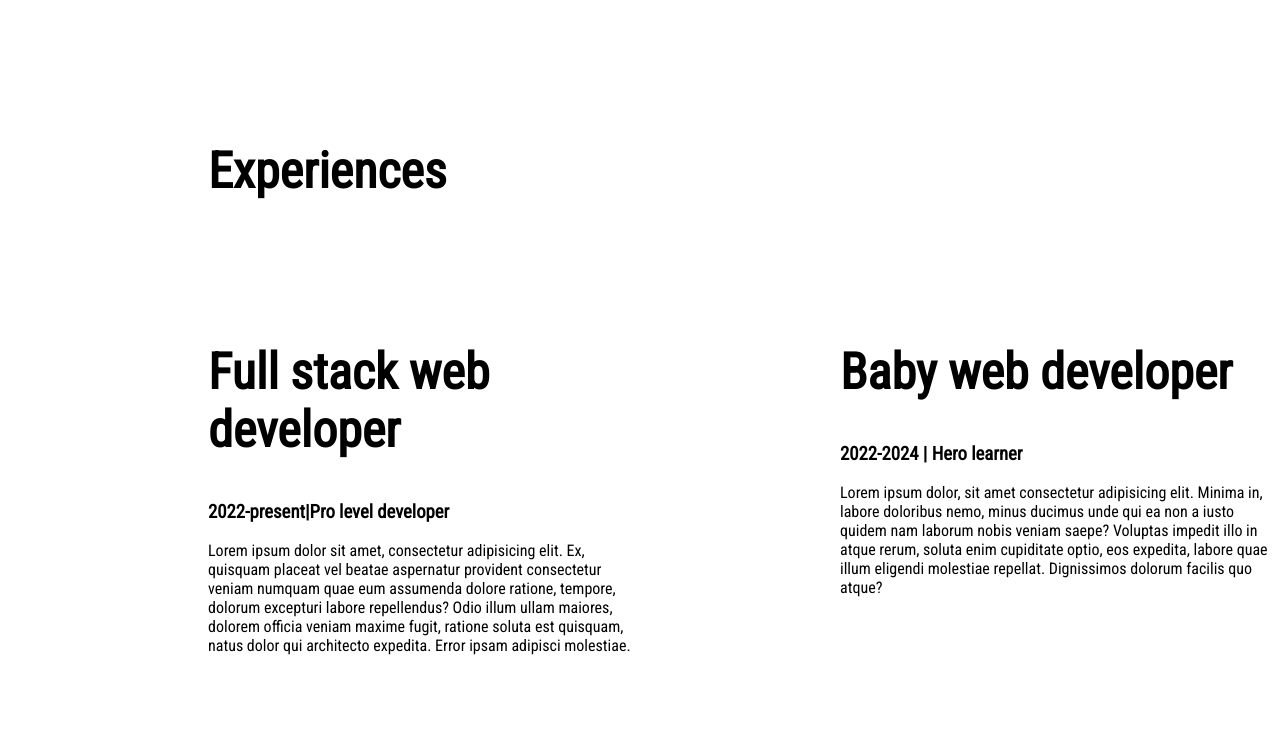
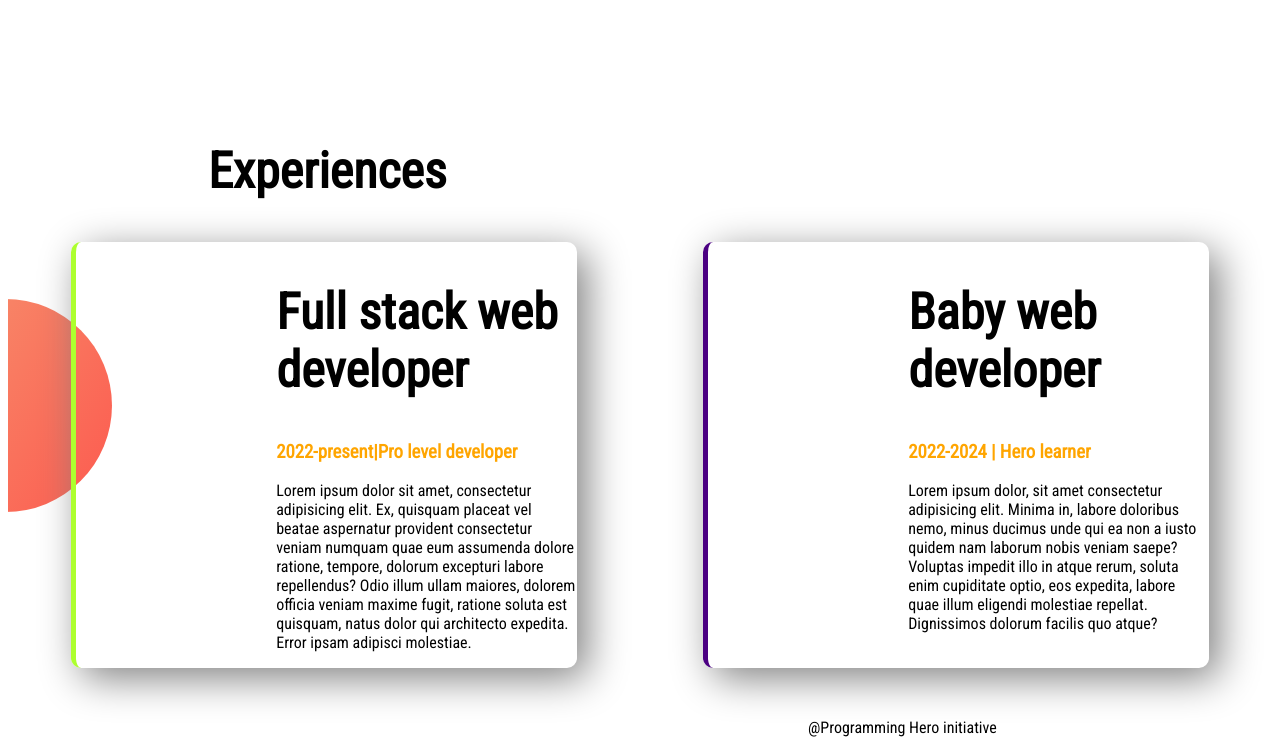
Before and after one commit to redwannirob/web-portfolio-again, a plain HTML site: page index.html in a window 1280 px wide. Shown: the part 1119-1864 px from the top of the page. Before the commit the page ends 1798 px from the top, so only its background shows below. Drawn offline with Linux system fonts and the light colour scheme.

Commit message:
added some colors and effects again

```diff
--- a/index.html
+++ b/index.html
@@ -50,19 +50,20 @@
     <section class="experience-area">
         <h1>Experiences</h1>
        <div class="flexible-container">
-        <div class="half-width">
+        <div class="experience-item experience-color-1">
             <h1>Full stack web developer</h1>
-            <h3>2022-present|Pro level developer</h3>
+            <h3 class="colored-text">2022-present|Pro level developer</h3>
             <p>Lorem ipsum dolor sit amet, consectetur adipisicing elit. Ex, quisquam placeat vel beatae aspernatur provident consectetur veniam numquam quae eum assumenda dolore ratione, tempore, dolorum excepturi labore repellendus? Odio illum ullam maiores, dolorem officia veniam maxime fugit, ratione soluta est quisquam, natus dolor qui architecto expedita. Error ipsam adipisci molestiae.</p>
         </div>
 
-        <div class="half-width">
+        <div class="experience-item experience-color-2">
             <h1>Baby web developer</h1>
-            <h3>2022-2024 | Hero learner</h3>
+            <h3 class="colored-text">2022-2024 | Hero learner</h3>
             <p>Lorem ipsum dolor, sit amet consectetur adipisicing elit. Minima in, labore doloribus nemo, minus ducimus unde qui ea non a iusto quidem nam laborum nobis veniam saepe? Voluptas impedit illo in atque rerum, soluta enim cupiditate optio, eos expedita, labore quae illum eligendi molestiae repellat. Dignissimos dolorum facilis quo atque?</p>
         </div>
        </div>
     </section>
+    <footer>@Programming Hero initiative</footer>
 
 </body>
 
--- a/style.css
+++ b/style.css
@@ -52,3 +52,29 @@ img{
     background-repeat: no-repeat;
     background-position: right;
 }
+.colored-text{
+    color: orange;
+}
+.experience-item{
+    width: 40%;
+    margin-left: 5%;
+    margin-right: 5%;
+    border-radius: 10px;
+    box-shadow: 10px 10px 40px gray;
+    /* border-left: 5px solid greenyellow; */
+}
+.experience-color-1{
+ border-left: 5px solid greenyellow;
+}
+.experience-color-2{
+    border-left: 5px solid indigo;
+}
+.experience-area{
+    background-image: url(images/exp-bg.png);
+    background-repeat: no-repeat;
+    background-position: left;
+}
+footer{
+    margin-top: 50px;
+    margin-left: 800px;
+}
```
